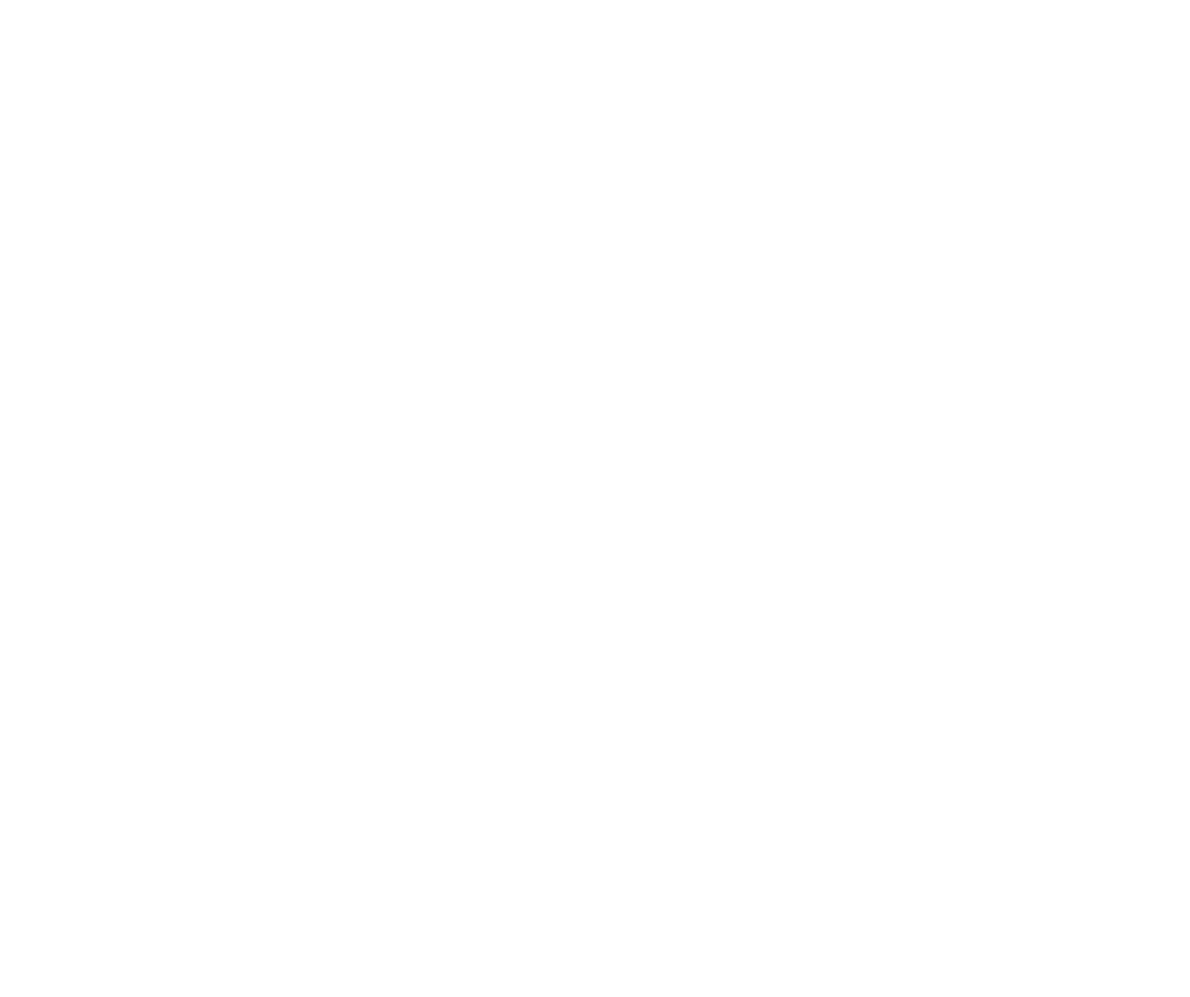
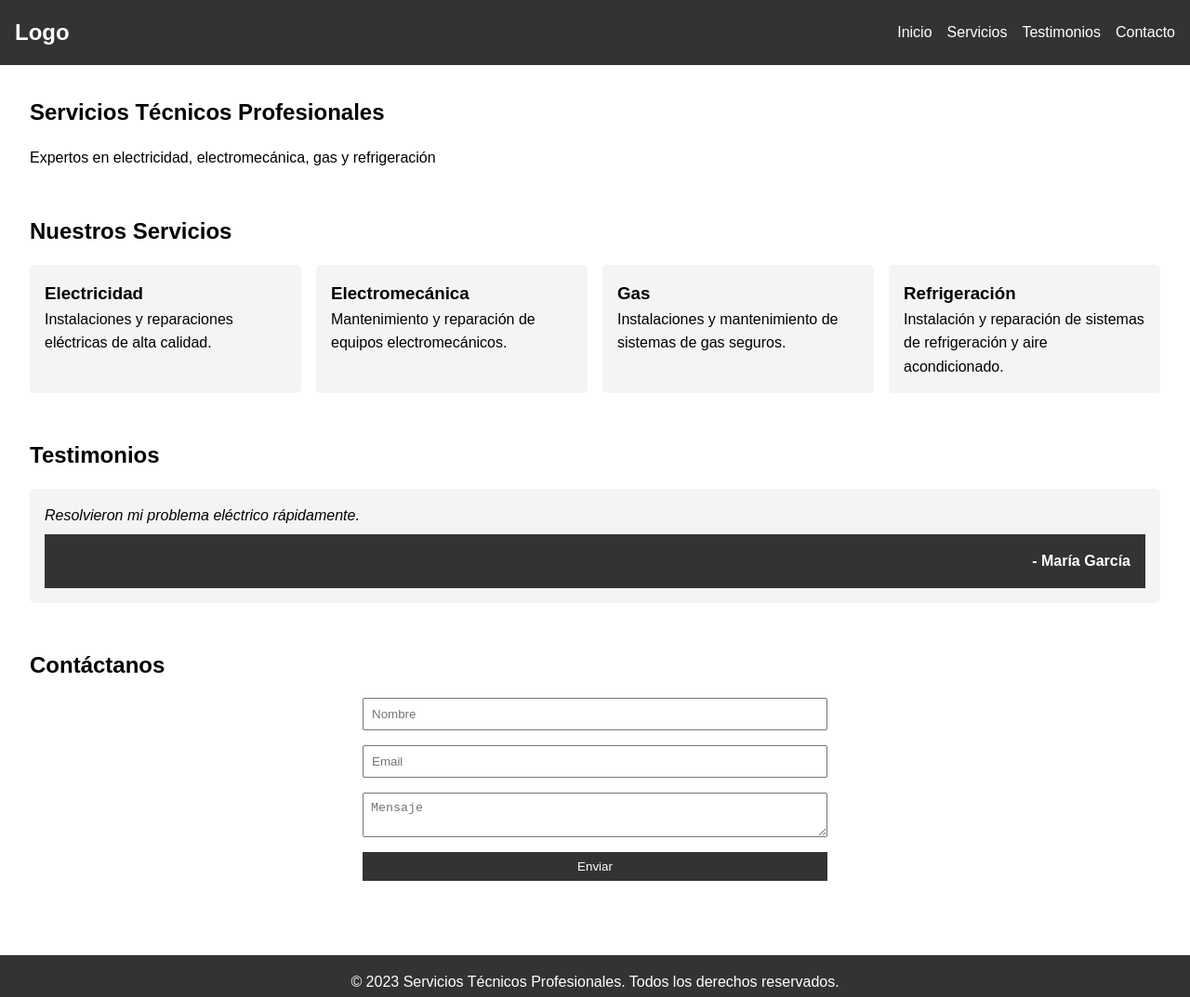
Before and after one commit to Juampyraccuia/Servi-Nac, a plain HTML site: page index.html in a window 1280 px wide. Shown: the whole page at 93% size. Before the commit the page ends 800 px from the top, so only its background shows below. Drawn offline with Linux system fonts and the light colour scheme.

Commit message:
Se Sube la estructura de la pagina

```diff
--- a/index.html
+++ b/index.html
@@ -1,16 +1,82 @@
 <!DOCTYPE html>
-<html lang="en">
+<html lang="es">
+
 <head>
   <meta charset="UTF-8">
   <meta name="viewport" content="width=device-width, initial-scale=1.0">
-  <title>Servi-Nac</title>
+  <title>Servicios Técnicos Profesionales</title>
+  <link rel="stylesheet" href="styles.css">
 </head>
+
 <body>
   <header>
+    <nav>
+      <div class="logo">Logo</div>
+      <ul class="nav-links">
+        <li><a href="#inicio">Inicio</a></li>
+        <li><a href="#servicios">Servicios</a></li>
+        <li><a href="#testimonios">Testimonios</a></li>
+        <li><a href="#contacto">Contacto</a></li>
+      </ul>
+      <div class="burger">
+        <div class="line1"></div>
+        <div class="line2"></div>
+        <div class="line3"></div>
+      </div>
+    </nav>
+  </header>
 
-  </header>
+  <main>
+    <section id="inicio">
+      <h1>Servicios Técnicos Profesionales</h1>
+      <p>Expertos en electricidad, electromecánica, gas y refrigeración</p>
+    </section>
+
+    <section id="servicios">
+      <h2>Nuestros Servicios</h2>
+      <div class="servicios-grid">
+        <div class="servicio">
+          <h3>Electricidad</h3>
+          <p>Instalaciones y reparaciones eléctricas de alta calidad.</p>
+        </div>
+        <div class="servicio">
+          <h3>Electromecánica</h3>
+          <p>Mantenimiento y reparación de equipos electromecánicos.</p>
+        </div>
+        <div class="servicio">
+          <h3>Gas</h3>
+          <p>Instalaciones y mantenimiento de sistemas de gas seguros.</p>
+        </div>
+        <div class="servicio">
+          <h3>Refrigeración</h3>
+          <p>Instalación y reparación de sistemas de refrigeración y aire acondicionado.</p>
+        </div>
+      </div>
+    </section>
+
+    <section id="testimonios">
+      <h2>Testimonios</h2>
+      <div id="testimonios-slider">
+        <!-- Los testimonios se cargarán aquí dinámicamente -->
+      </div>
+    </section>
+
+    <section id="contacto">
+      <h2>Contáctanos</h2>
+      <form id="contactForm">
+        <input type="text" name="nombre" placeholder="Nombre" required>
+        <input type="email" name="email" placeholder="Email" required>
+        <textarea name="mensaje" placeholder="Mensaje" required></textarea>
+        <button type="submit">Enviar</button>
+      </form>
+    </section>
+  </main>
+
   <footer>
+    <p>&copy; 2023 Servicios Técnicos Profesionales. Todos los derechos reservados.</p>
+  </footer>
 
-  </footer>
+  <script src="script.js"></script>
 </body>
+
 </html>
--- /dev/null
+++ b/script.js
@@ -0,0 +1,58 @@
+document.addEventListener('DOMContentLoaded', () => {
+  // Mobile navigation
+  const burger = document.querySelector('.burger');
+  const nav = document.querySelector('.nav-links');
+  const navLinks = document.querySelectorAll('.nav-links li');
+
+  burger.addEventListener('click', () => {
+    nav.classList.toggle('nav-active');
+    burger.classList.toggle('toggle');
+  });
+
+  navLinks.forEach(link => {
+    link.addEventListener('click', () => {
+      nav.classList.remove('nav-active');
+      burger.classList.remove('toggle');
+    });
+  });
+
+  // Testimonials slider
+  const testimoniosSlider = document.getElementById('testimonios-slider');
+  const testimonios = [
+    { name: 'Juan Pérez', text: 'Excelente servicio, muy profesionales.' },
+    { name: 'María García', text: 'Resolvieron mi problema eléctrico rápidamente.' },
+    { name: 'Carlos Rodríguez', text: 'Muy satisfecho con la instalación de mi aire acondicionado.' }
+  ];
+
+  let currentTestimonial = 0;
+
+  function showTestimonial() {
+    const testimonial = testimonios[currentTestimonial];
+    testimoniosSlider.innerHTML = `
+            <blockquote>
+                <p>${testimonial.text}</p>
+                <footer>- ${testimonial.name}</footer>
+            </blockquote>
+        `;
+    currentTestimonial = (currentTestimonial + 1) % testimonios.length;
+  }
+
+  showTestimonial();
+  setInterval(showTestimonial, 5000);
+
+  // Contact form submission
+  const contactForm = document.getElementById('contactForm');
+
+  contactForm.addEventListener('submit', (e) => {
+    e.preventDefault();
+    const formData = new FormData(contactForm);
+    const data = Object.fromEntries(formData);
+
+    // Here you would typically send the data to a server
+    console.log('Form submitted:', data);
+
+    // For demonstration, we'll just show an alert
+    alert('Gracias por su mensaje. Nos pondremos en contacto pronto.');
+    contactForm.reset();
+  });
+});
--- /dev/null
+++ b/styles.css
@@ -0,0 +1,172 @@
+* {
+  margin: 0;
+  padding: 0;
+  box-sizing: border-box;
+}
+
+body {
+  font-family: Arial, sans-serif;
+  line-height: 1.6;
+}
+
+header {
+  background-color: #333;
+  color: #fff;
+  padding: 1rem;
+}
+
+nav {
+  display: flex;
+  justify-content: space-between;
+  align-items: center;
+}
+
+.logo {
+  font-size: 1.5rem;
+  font-weight: bold;
+}
+
+.nav-links {
+  display: flex;
+  list-style: none;
+}
+
+.nav-links li {
+  margin-left: 1rem;
+}
+
+.nav-links a {
+  color: #fff;
+  text-decoration: none;
+}
+
+.burger {
+  display: none;
+  cursor: pointer;
+}
+
+.burger div {
+  width: 25px;
+  height: 3px;
+  background-color: #fff;
+  margin: 5px;
+  transition: all 0.3s ease;
+}
+
+main {
+  padding: 2rem;
+}
+
+section {
+  margin-bottom: 3rem;
+}
+
+h1,
+h2 {
+  margin-bottom: 1rem;
+}
+
+.servicios-grid {
+  display: grid;
+  grid-template-columns: repeat(auto-fit, minmax(250px, 1fr));
+  gap: 1rem;
+}
+
+.servicio {
+  background-color: #f4f4f4;
+  padding: 1rem;
+  border-radius: 5px;
+}
+
+#testimonios-slider {
+  overflow: hidden;
+  background-color: #f4f4f4;
+  padding: 1rem;
+  border-radius: 5px;
+  margin-top: 1rem;
+}
+
+#testimonios-slider blockquote {
+  margin: 0;
+}
+
+#testimonios-slider p {
+  font-style: italic;
+  margin-bottom: 0.5rem;
+}
+
+#testimonios-slider footer {
+  text-align: right;
+  font-weight: bold;
+}
+
+form {
+  display: flex;
+  flex-direction: column;
+  max-width: 500px;
+  margin: 0 auto;
+}
+
+input,
+textarea {
+  margin-bottom: 1rem;
+  padding: 0.5rem;
+}
+
+button {
+  background-color: #333;
+  color: #fff;
+  padding: 0.5rem;
+  border: none;
+  cursor: pointer;
+}
+
+button:hover {
+  background-color: #555;
+}
+
+footer {
+  background-color: #333;
+  color: #fff;
+  text-align: center;
+  padding: 1rem;
+}
+
+@media screen and (max-width: 768px) {
+  .nav-links {
+    position: fixed;
+    right: -100%;
+    top: 70px;
+    height: calc(100vh - 70px);
+    background-color: #333;
+    display: flex;
+    flex-direction: column;
+    align-items: center;
+    width: 100%;
+    transition: right 0.5s ease;
+  }
+
+  .nav-links li {
+    margin: 1rem 0;
+  }
+
+  .burger {
+    display: block;
+  }
+
+  .nav-active {
+    right: 0;
+  }
+
+  .toggle .line1 {
+    transform: rotate(-45deg) translate(-5px, 6px);
+  }
+
+  .toggle .line2 {
+    opacity: 0;
+  }
+
+  .toggle .line3 {
+    transform: rotate(45deg) translate(-5px, -6px);
+  }
+}
```
